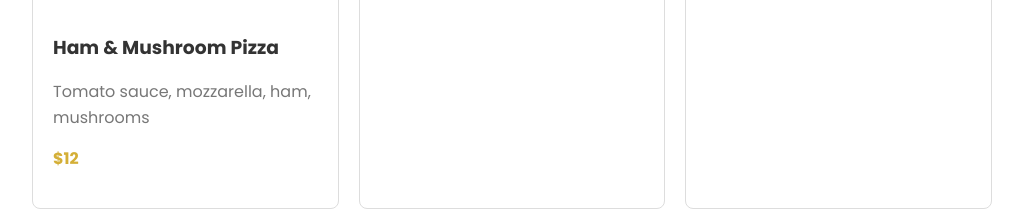
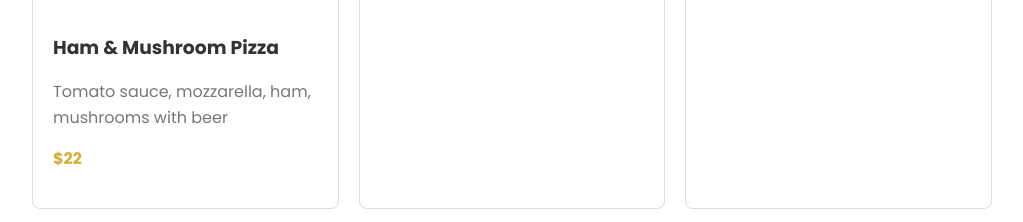
Before and after one commit to Everything1992/joyrest, a plain HTML site: page joyrest.html in a window 1280 px wide. Shown: the part 933-1155 px from the top of the page, without its empty margins (128-1151 px from the left). Drawn offline with nearby package versions, Linux system fonts and the light colour scheme.

Commit message:
Update joyrest.html

```diff
--- a/joyrest.html
+++ b/joyrest.html
@@ -199,8 +199,8 @@
             alt="Pizza with ham, mozzarella, and mushrooms"
           />
           <h3>Ham & Mushroom Pizza</h3>
-          <p class="description">Tomato sauce, mozzarella, ham, mushrooms</p>
-          <p class="price">$12</p>
+          <p class="description">Tomato sauce, mozzarella, ham, mushrooms with beer </p>
+          <p class="price">$22</p>
         </div>
         <div class="menu-item">
           <img
```
